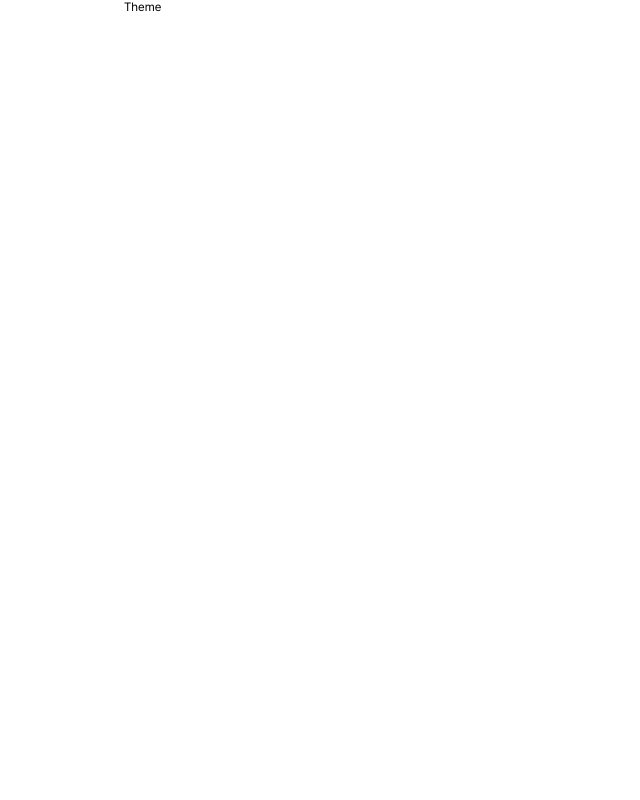
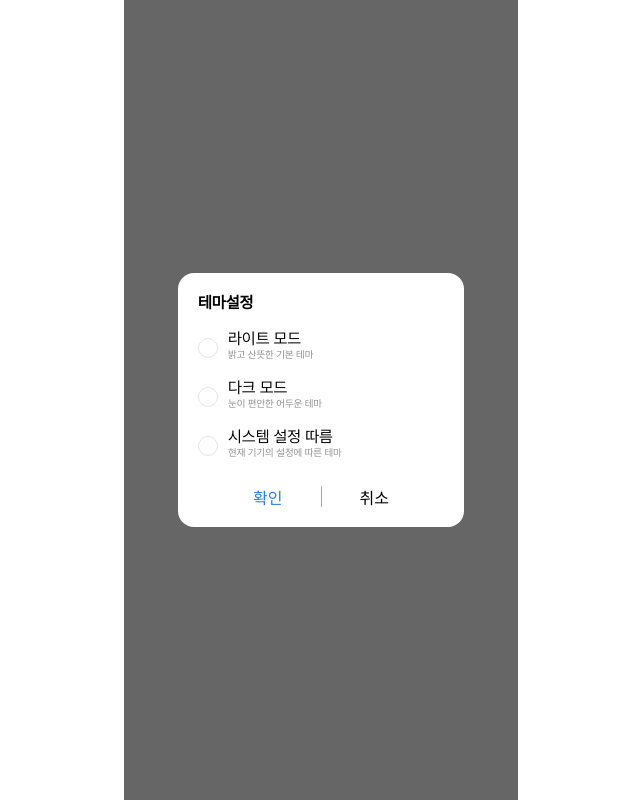
Before and after one commit to devgsheep/-mini-zoo_m, a React (Create React App) app: page /theme in a window 1280 px wide. Shown: the whole page, without its empty margins (319-959 px from the left). Built offline with nearby package versions, Linux system fonts and the light colour scheme.

Commit message:
[docs] Theme popup

```diff
--- a/src/App.js
+++ b/src/App.js
@@ -49,7 +49,6 @@ function App() {
           path={"/profile/edit"}
           element={<ProfileEdit>프로필편집</ProfileEdit>}
         />
-
         {/* 팝업임시작업 */}
         <Route path={"/alart"} element={<Alart>알람</Alart>}></Route>
         <Route path={"/theme"} element={<Theme>테마</Theme>}></Route>
--- a/src/pages/Profile.jsx
+++ b/src/pages/Profile.jsx
@@ -288,14 +288,13 @@ const AlertPopUp = styled.div`
   justify-content: center;
   align-items: center;
   background-color: rgba(0, 0, 0, 0.6);
-  display: none;
 `;
 const AlertPopUpBox = styled.div`
   width: 286px;
   height: 359px;
   background-color: ${colors.white};
   border-radius: 16px;
-  padding: 40px;
+  padding: 30px;
 `;
 
 function Profile() {
--- a/src/pages/popup/profile/Theme.jsx
+++ b/src/pages/popup/profile/Theme.jsx
@@ -1,7 +1,174 @@
-import React from "react";
+import styled from "@emotion/styled";
+import colors from "../../../styles/colors";
+
+const AlertPopUp = styled.div`
+  display: flex;
+  position: fixed;
+  z-index: 99999;
+  width: 394px;
+  height: 100%;
+  justify-content: center;
+  align-items: center;
+  background-color: rgba(0, 0, 0, 0.6);
+`;
+const AlertPopUpBox = styled.div`
+  width: 286px;
+  height: auto;
+  background-color: ${colors.white};
+  border-radius: 16px;
+  padding: 20px 20px 10px 20px;
+`;
+
+const Title = styled.p`
+  font-size: 16px;
+  font-weight: 700;
+  padding-bottom: 17px;
+`;
+
+const ThemeSelectWrap = styled.div`
+  display: flex;
+  align-items: center;
+`;
+
+const RadioWrapper = styled.label`
+  display: flex;
+  align-items: center;
+  gap: 10px;
+  cursor: pointer;
+  margin-bottom: 12px;
+  position: relative;
+`;
+
+const Input = styled.input`
+  display: none;
+
+  &:checked + span::after {
+    transform: translate(-50%, -50%) scale(1); // 살짝 위로 뜨는 효과
+    border-color: #007aff;
+  }
+`;
+const CustomRadio = styled.span`
+  width: 20px;
+  height: 20px;
+  background-color: #fff;
+  border: 1px solid #e5e5e5;
+  border-radius: 10px;
+  position: relative;
+
+  ::after {
+    content: "";
+    background-color: #fff;
+    border: 5px solid #007aff;
+    position: absolute;
+    top: 50%;
+    left: 50%;
+    width: 10px;
+    height: 10px;
+    border-radius: 50%;
+    transform: translate(-50%, -50%) scale(0);
+  }
+`;
+
+const FontWrap = styled.div`
+  display: inline-block;
+  justify-content: center;
+  align-items: center;
+  padding-left: 10px;
+`;
+
+const ModeText = styled.p`
+  font-size: 16px;
+`;
+
+const EXText = styled.p`
+  font-size: 10px;
+  font-weight: 400;
+  color: ${colors.gray[500]};
+  padding-bottom: 18px;
+`;
+
+const ButtonContainer = styled.div`
+  display: flex;
+  width: 100%;
+  flex-direction: column;
+  align-items: center;
+  padding: 10px;
+`;
+
+const ButtonWrap = styled.div`
+  display: flex;
+  width: 203px;
+  height: 21px;
+  justify-content: center;
+  align-items: center;
+  gap: 38px;
+`;
+
+const ButtonOK = styled.button`
+  border: none;
+  background: none;
+  color: ${colors.blue[500]};
+  text-align: center;
+  font-size: 16px;
+`;
+const ButtonCC = styled.button`
+  border: none;
+  background: none;
+  text-align: center;
+  font-size: 16px;
+`;
+
+const Span = styled.span`
+  width: 1px;
+  height: 21px;
+  background: ${colors.gray[400]};
+`;
 
 function Theme() {
-  return <div>Theme</div>;
+  return (
+    <AlertPopUp>
+      <AlertPopUpBox>
+        <Title>테마설정</Title>
+        <ThemeSelectWrap>
+          <RadioWrapper>
+            <Input type={"radio"} />
+            <CustomRadio />
+          </RadioWrapper>
+          <FontWrap>
+            <ModeText>라이트 모드</ModeText>
+            <EXText>밝고 산뜻한 기본 테마</EXText>
+          </FontWrap>
+        </ThemeSelectWrap>
+        <ThemeSelectWrap>
+          <RadioWrapper>
+            <Input type={"radio"} />
+            <CustomRadio />
+          </RadioWrapper>
+          <FontWrap>
+            <ModeText>다크 모드</ModeText>
+            <EXText>눈이 편안한 어두운 테마</EXText>
+          </FontWrap>
+        </ThemeSelectWrap>
+        <ThemeSelectWrap>
+          <RadioWrapper>
+            <Input type={"radio"} />
+            <CustomRadio />
+          </RadioWrapper>
+          <FontWrap>
+            <ModeText>시스템 설정 따름</ModeText>
+            <EXText>현재 기기의 설정에 따른 테마</EXText>
+          </FontWrap>
+        </ThemeSelectWrap>
+        <ButtonContainer>
+          <ButtonWrap>
+            <ButtonOK>확인</ButtonOK>
+            <Span />
+            <ButtonCC>취소</ButtonCC>
+          </ButtonWrap>
+        </ButtonContainer>
+      </AlertPopUpBox>
+    </AlertPopUp>
+  );
 }
 
 export default Theme;
```
Also changed, not shown: src/pages/Ui.jsx (+92 -0 lines).
